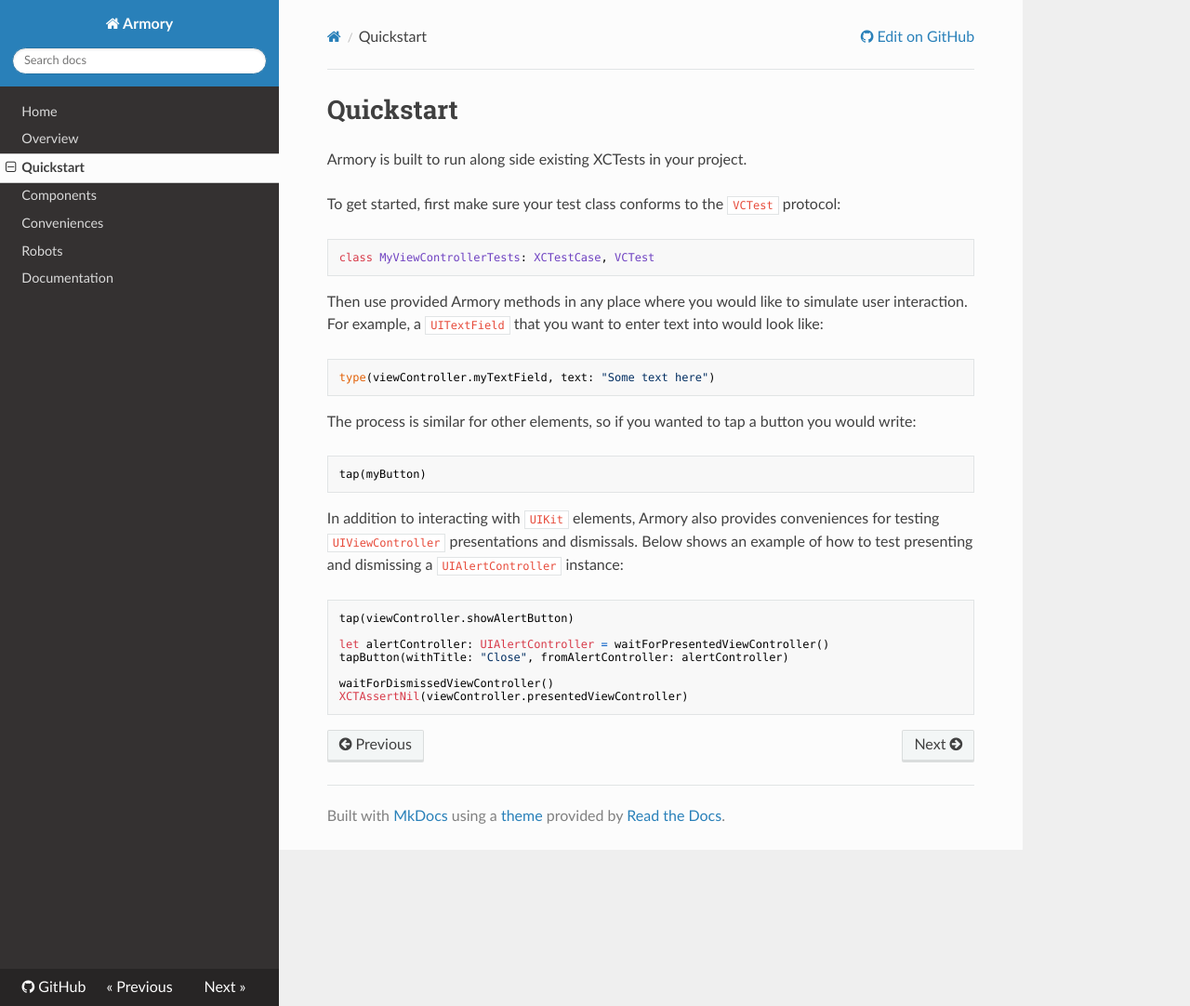
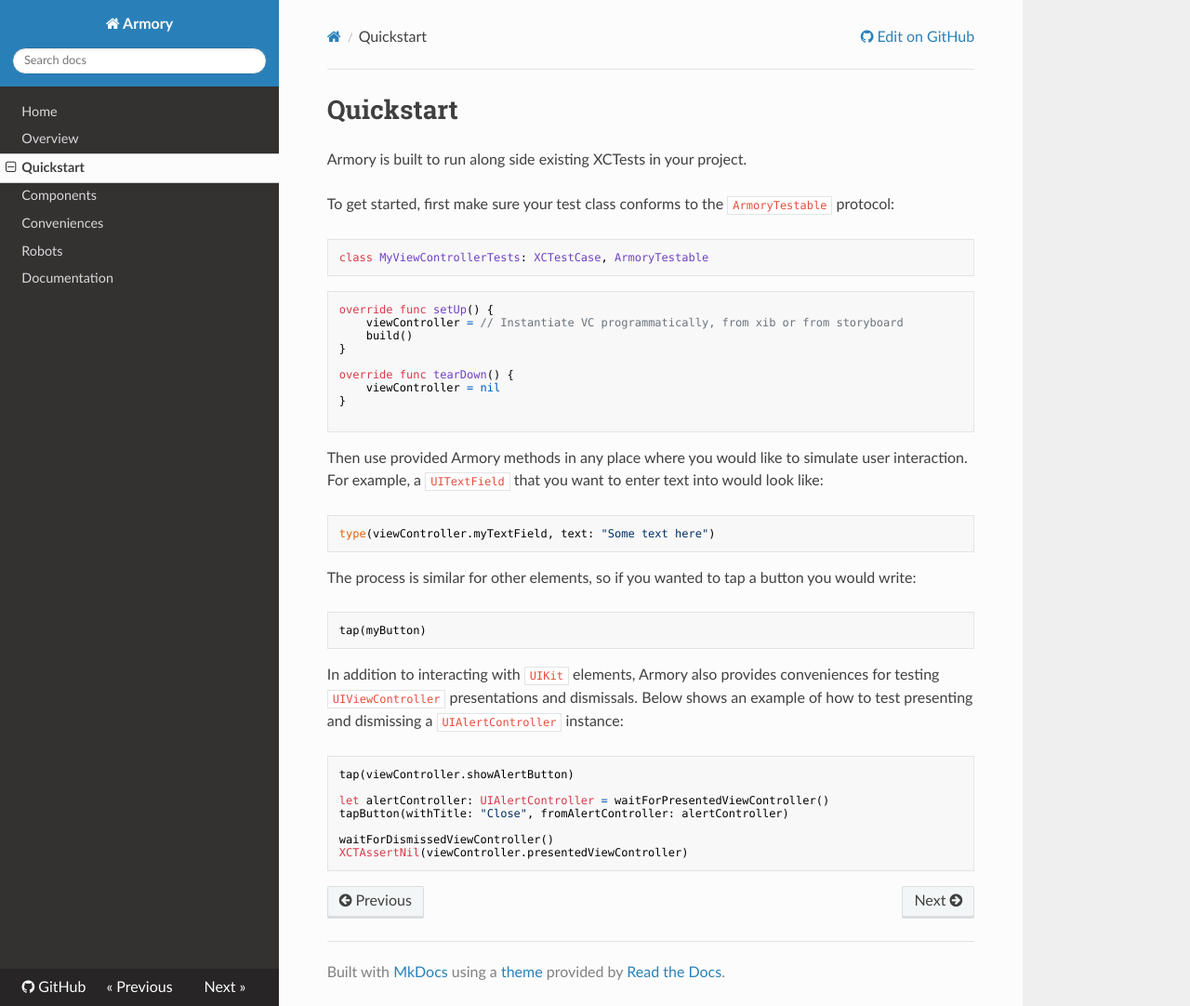
Before and after one commit to stablekernel/Armory, an MkDocs documentation site: the page built from docs/quickstart.md, in a window 1280 px wide and 1082 px high. Shown: the whole window at 93% size. Built offline with MkDocs 1.6.1, drawn with Linux system fonts in a browser that asks for light colours; nearby versions of some CDN libraries; old or Windows-style settings are respelled for this version of MkDocs.

Commit message:
Update docs to show setUp and tearDown in quickstart.  Change VCTest to ArmoryTestable

````diff
--- a/docs/quickstart.md
+++ b/docs/quickstart.md
@@ -2,10 +2,22 @@
 
 Armory is built to run along side existing XCTests in your project.
 
-To get started, first make sure your test class conforms to the `VCTest` protocol:
+To get started, first make sure your test class conforms to the `ArmoryTestable` protocol:
 
 ```swift
-class MyViewControllerTests: XCTestCase, VCTest
+class MyViewControllerTests: XCTestCase, ArmoryTestable
+```
+
+```
+override func setUp() {
+    viewController = // Instantiate VC programmatically, from xib or from storyboard
+    build()
+}
+
+override func tearDown() {
+    viewController = nil
+}
+
 ```
 
 Then use provided Armory methods in any place where you would like to simulate user interaction. For example, a `UITextField` that you want to enter text into would look like:
````
Also changed, not shown: docs/robots.md (+1 -1 lines).
